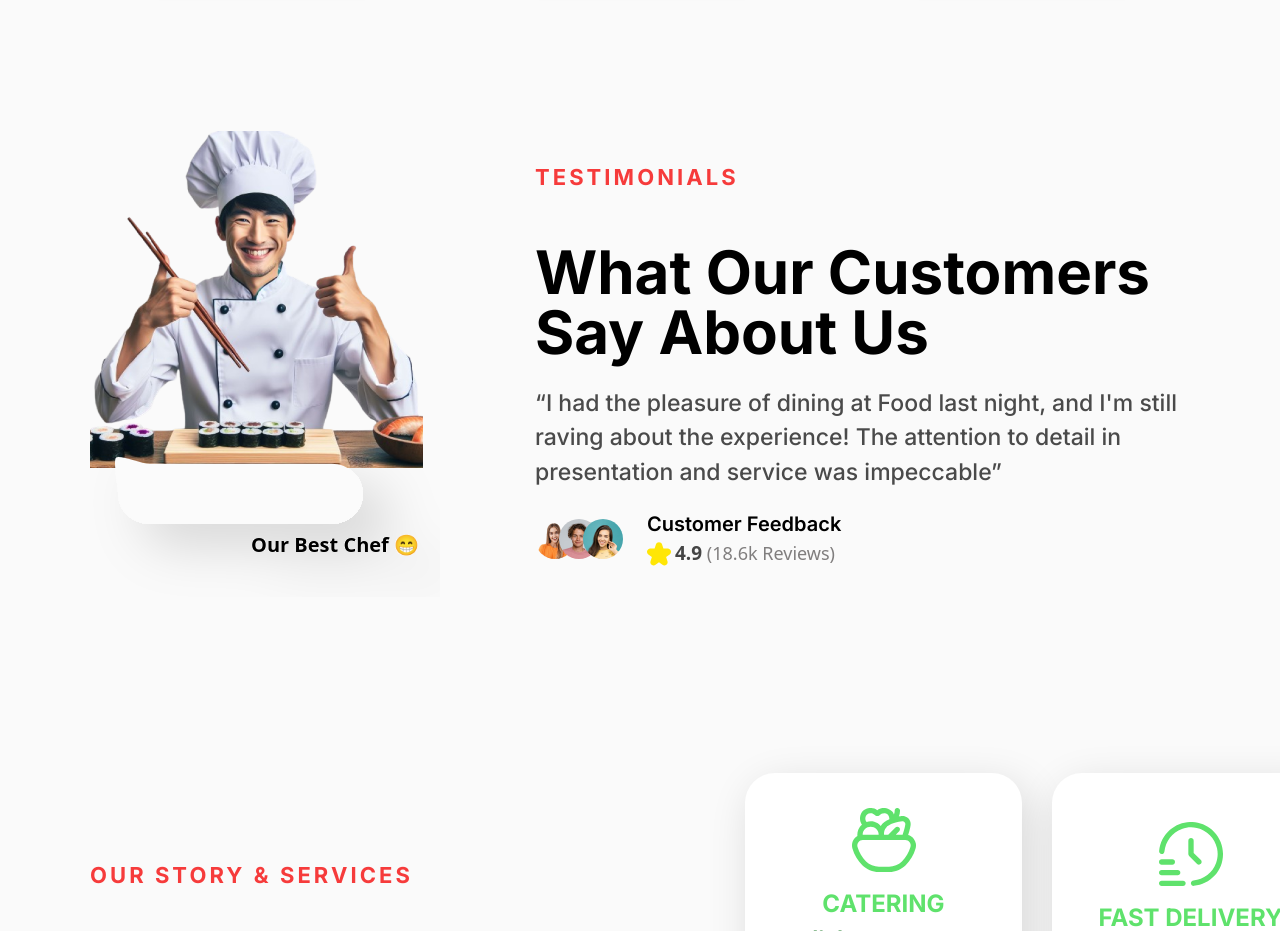
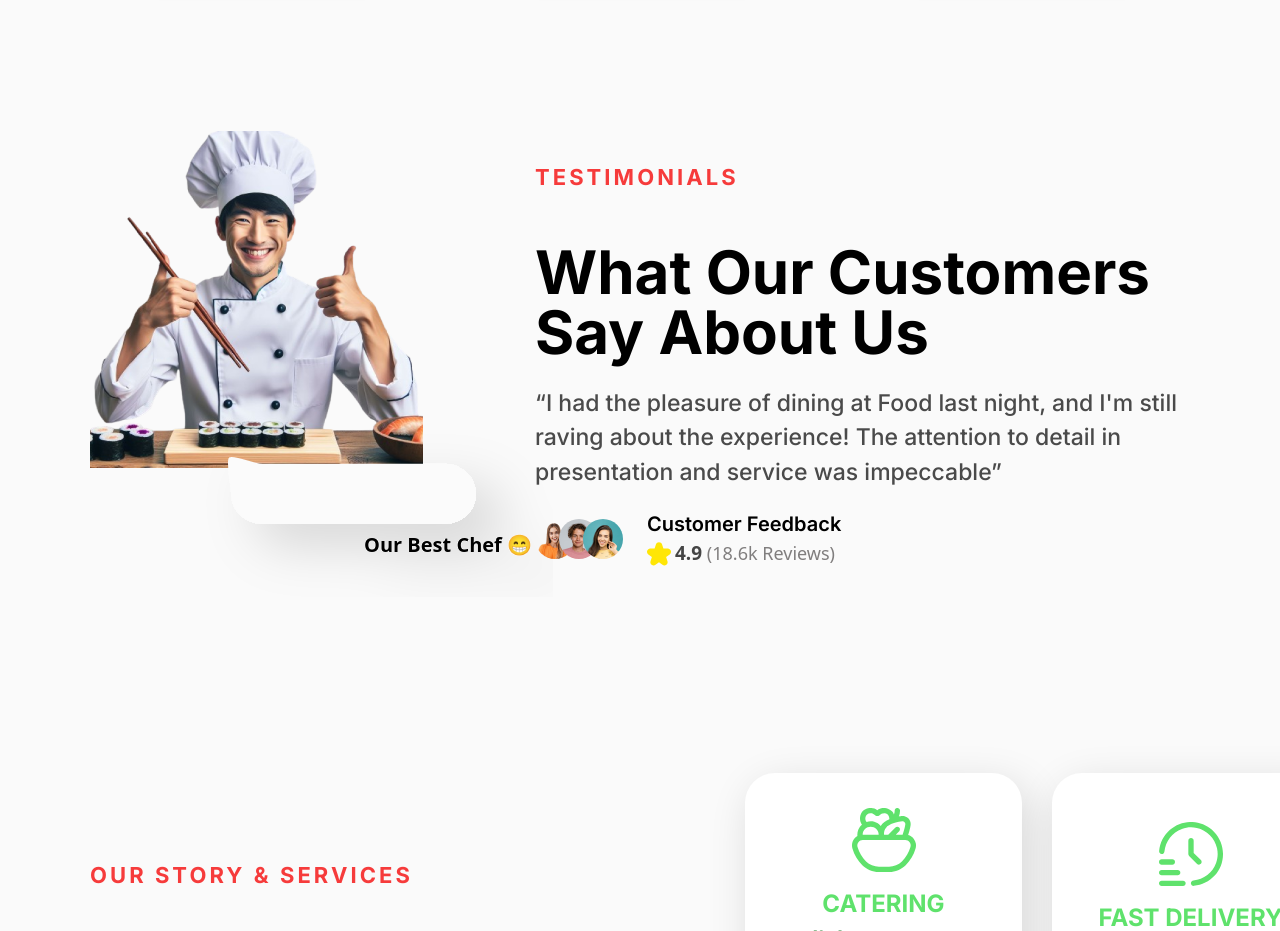
Before and after one commit to Maxwell011/sushi-experience, a React (Vite) app: page / in a window 1280 px wide. Shown: the part 2220-3151 px from the top of the page. Built offline with nearby package versions, Linux system fonts and the light colour scheme.

Commit message:
Added chat bubble

```diff
--- a/src/components/Testimonials.tsx
+++ b/src/components/Testimonials.tsx
@@ -6,11 +6,11 @@ const Testimonials = () => {
   return (
     <section className='mt-44 mb-44'>
       <div className='flex items-center justify-between gap-28'>
-        <div className='flex flex-col item-'>
+        <div className='flex flex-col items-end'>
           <div className=''>
             <img src='/IMAGE 4.png' alt='chef with chop stick image' />
           </div>
-          <div className="mr-[-105px] -mt-10">
+          <div className="mr-[-130px] -mt-10">
           <ChatboxIcon text='Our Best Chef 😁' />
           </div>
         </div>
```
